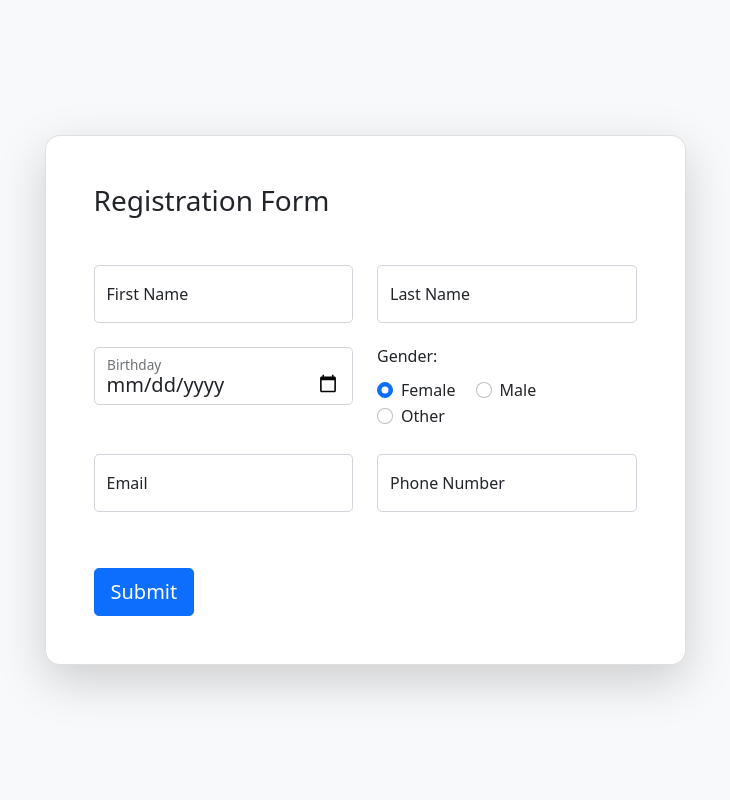
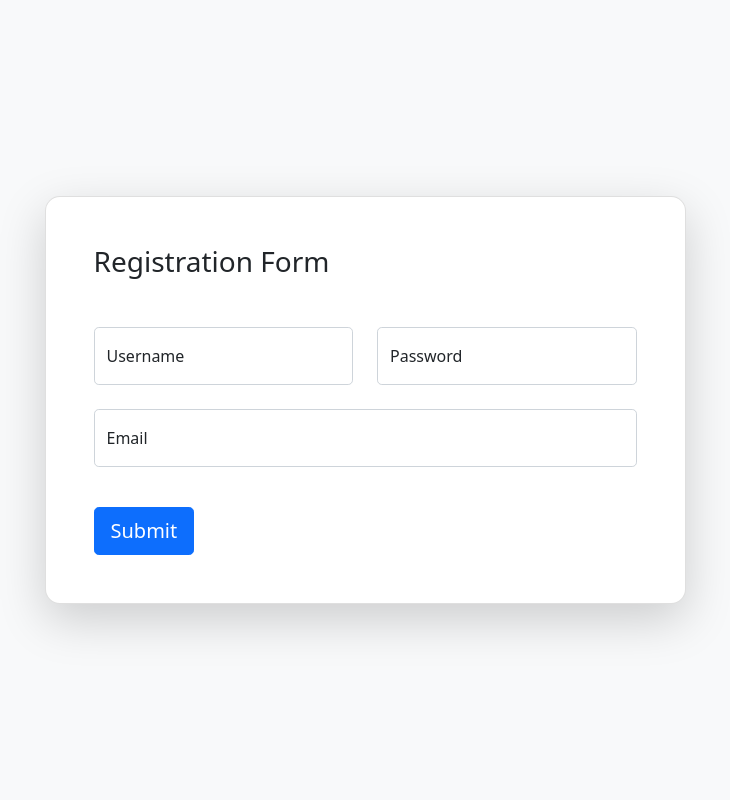
Before and after one commit to ZeroLesson/chatbotvoice, a Django app: page /register in a window 1280 px wide. Shown: the whole page, without its empty margins (275-1005 px from the left). Run offline with Django 5.2, Linux system fonts and the light colour scheme.

Commit message:
Update register.html

```diff
--- a/myapp/templates/register.html
+++ b/myapp/templates/register.html
@@ -19,63 +19,34 @@
                     <div class="card shadow-lg" style="border-radius: 15px;">
                         <div class="card-body p-4 p-md-5">
                             <h3 class="mb-4 pb-2 pb-md-0 mb-md-5">Registration Form</h3>
-                            <form>
+                            <!-- เพิ่ม method="POST" -->
+                            <form method="POST">
+                                <!-- ถ้าคุณใช้ Django, เพิ่ม csrf_token -->
+                                {% csrf_token %}
                                 <div class="row">
                                     <div class="col-md-6 mb-4">
                                         <div class="form-floating">
-                                            <input type="text" id="firstName" class="form-control form-control-lg" placeholder="First Name" />
-                                            <label for="firstName">First Name</label>
+                                            <input type="text" id="firstName" class="form-control form-control-lg" placeholder="First Name" required/>
+                                            <label for="firstName">Username</label>
                                         </div>
                                     </div>
                                     <div class="col-md-6 mb-4">
                                         <div class="form-floating">
-                                            <input type="text" id="lastName" class="form-control form-control-lg" placeholder="Last Name" />
-                                            <label for="lastName">Last Name</label>
+                                            <input type="password" id="lastName" class="form-control form-control-lg" placeholder="Last Name" required/>
+                                            <label for="lastName">Password</label>
                                         </div>
                                     </div>
                                 </div>
                                 <div class="row">
-                                    <div class="col-md-6 mb-4">
+                                    <div class="col mb-4 pb-2">
                                         <div class="form-floating">
-                                            <input type="date" class="form-control form-control-lg" id="birthdayDate" placeholder="Birthday" />
-                                            <label for="birthdayDate">Birthday</label>
-                                        </div>
-                                    </div>
-                                    <div class="col-md-6 mb-4">
-                                        <h6 class="mb-2 pb-1">Gender: </h6>
-                                        <div class="form-check form-check-inline">
-                                            <input class="form-check-input" type="radio" name="inlineRadioOptions"
-                                                id="femaleGender" value="option1" checked />
-                                            <label class="form-check-label" for="femaleGender">Female</label>
-                                        </div>
-                                        <div class="form-check form-check-inline">
-                                            <input class="form-check-input" type="radio" name="inlineRadioOptions"
-                                                id="maleGender" value="option2" />
-                                            <label class="form-check-label" for="maleGender">Male</label>
-                                        </div>
-                                        <div class="form-check form-check-inline">
-                                            <input class="form-check-input" type="radio" name="inlineRadioOptions"
-                                                id="otherGender" value="option3" />
-                                            <label class="form-check-label" for="otherGender">Other</label>
+                                            <input type="email" id="emailAddress"
+                                                class="form-control form-control-lg" placeholder="Email" required/>
+                                            <label for="emailAddress">Email</label>
                                         </div>
                                     </div>
                                 </div>
-                                <div class="row">
-                                    <div class="col-md-6 mb-4 pb-2">
-                                        <div class="form-floating">
-                                            <input type="email" id="emailAddress"
-                                                class="form-control form-control-lg" placeholder="Email" />
-                                            <label for="emailAddress">Email</label>
-                                        </div>
-                                    </div>
-                                    <div class="col-md-6 mb-4 pb-2">
-                                        <div class="form-floating">
-                                            <input type="tel" id="phoneNumber" class="form-control form-control-lg" placeholder="Phone Number" />
-                                            <label for="phoneNumber">Phone Number</label>
-                                        </div>
-                                    </div>
-                                </div>
-                                <div class="mt-4">
+                                <div class="mt-2">
                                     <input class="btn btn-primary btn-lg" type="submit" value="Submit" />
                                 </div>
                             </form>
@@ -85,9 +56,7 @@
             </div>
         </div>
     </section>
-
     <script src="https://cdn.jsdelivr.net/npm/bootstrap@5.0.2/dist/js/bootstrap.bundle.min.js" integrity="sha384-MrcW6ZMFYlzcLA8Nl+NtUVF0sA7MsXsP1UyJoMp4YLEuNSfAP+JcXn/tWtIaxVXM" crossorigin="anonymous"></script>
-
 </body>
 
 </html>
```
